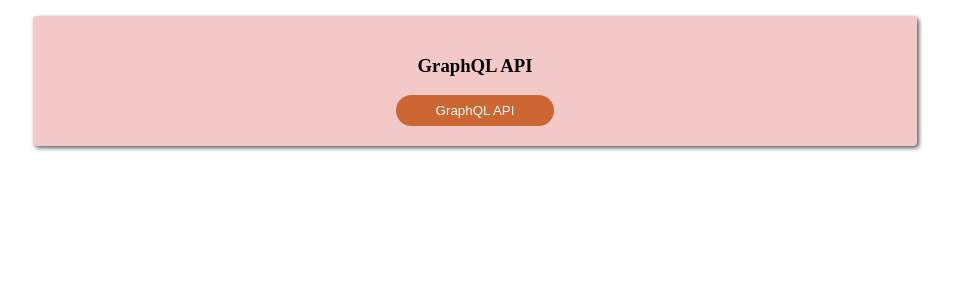
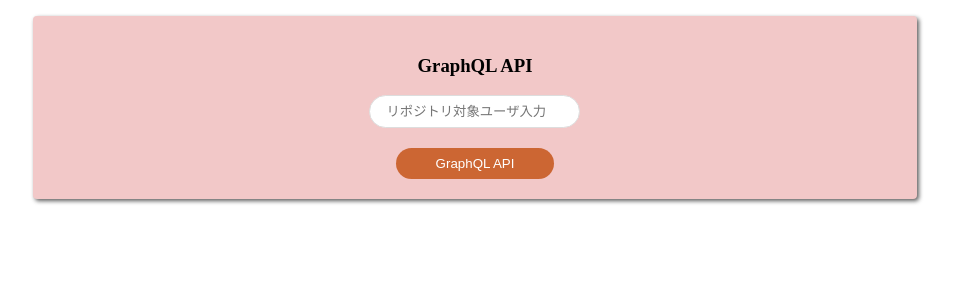
Before and after one commit to hiroharu8864/graphql-api-apps, a React (Create React App) app: page / in a window 1280 px wide. Shown: the top 300 px of the page, without its empty margins (165-1118 px from the left). Built offline with nearby package versions, Linux system fonts and the light colour scheme.

Commit message:
コンポーネントエラー修正

```diff
--- a/src/components/molecules/FormContainer.tsx
+++ b/src/components/molecules/FormContainer.tsx
@@ -1,4 +1,4 @@
-import { FC, memo } from "react";
+import { FC, memo, ReactNode } from "react";
 import styled from "styled-components";
 
 type Props = {
--- a/src/components/pages/GraphQLFetch.tsx
+++ b/src/components/pages/GraphQLFetch.tsx
@@ -43,7 +43,7 @@ const ResultComponent = () => {
   );
 };
 
-export const GraphQLFetchCSV: FC = memo(() => {
+export const GraphQLFetch: FC = memo(() => {
   const navigate = useNavigate();
   const onClickHome = useCallback(() => {
     navigate("/");
--- a/src/components/pages/Home.tsx
+++ b/src/components/pages/Home.tsx
@@ -14,7 +14,7 @@ export const Home: FC = memo(() => {
     <>
       <FormContainer>
         <h3>GraphQL API</h3>
-        {/* <Input placeholder="リポジトリ対象ユーザ入力" /> */}
+        <Input placeholder="リポジトリ対象ユーザ入力" />
         <MainButton onClick={onClickFetchCsv}>GraphQL API</MainButton>
       </FormContainer>
     </>
```
Also changed, not shown: src/type/GitHubRepos.ts (renamed from src/components/type/GitHubRepos.ts).
